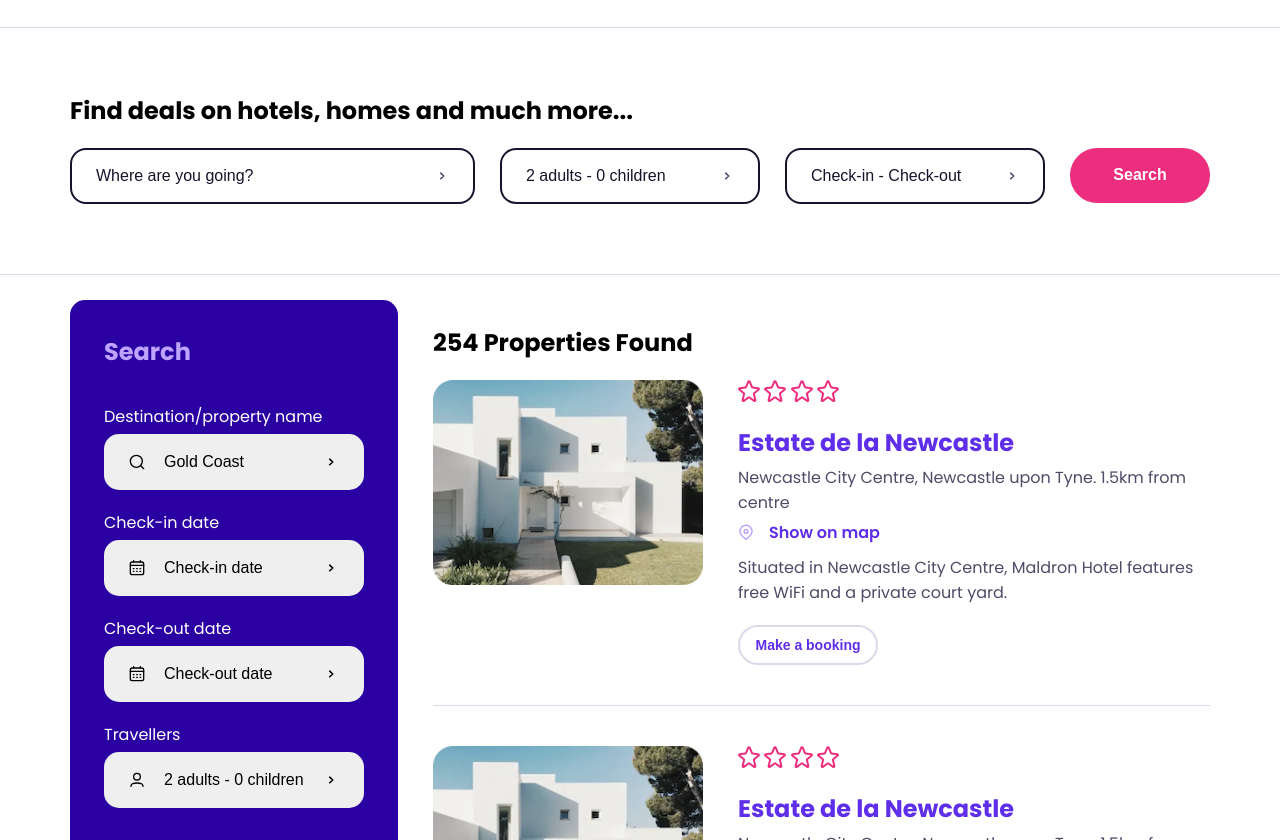
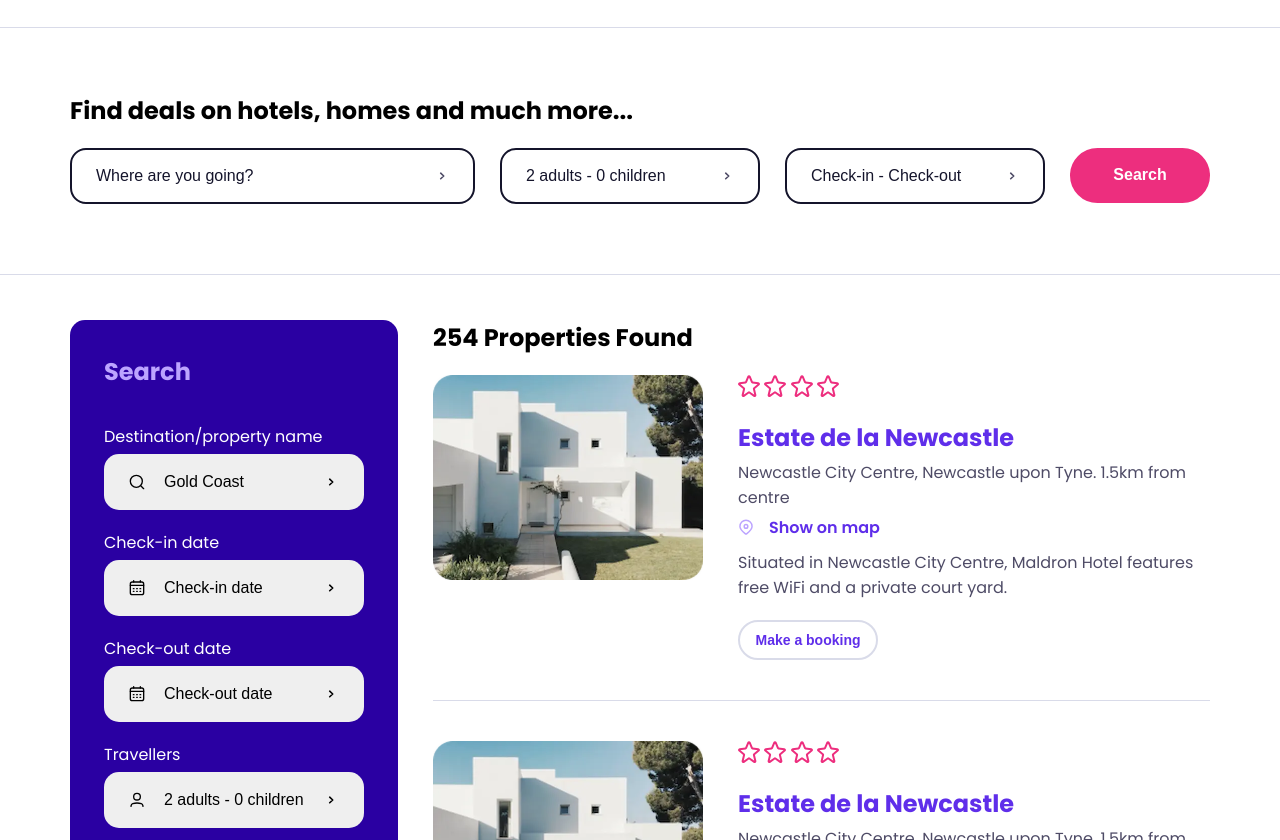
Before and after one commit to rodo08/202209-w1chwe-Nuria-Ramoneda-Rodrigo-Rosales, a website: page index.html in a window 1280 px wide. Shown: the part 82-922 px from the top of the page. Drawn offline with nearby package versions, Linux system fonts and the light colour scheme; files that its build step writes are made by us from their sources.

Commit message:
Fix margin top in secondary searcher

```diff
--- a/assets/scss/_layout.scss
+++ b/assets/scss/_layout.scss
@@ -1,6 +1,8 @@
-.main-section {
-  display: flex;
-  justify-content: flex-start;
-  align-items: flex-start;
-  gap: 35px;
+@media screen and (min-width: 1200px) {
+  .main-section {
+    display: flex;
+    justify-content: flex-start;
+    align-items: flex-start;
+    gap: 35px;
+  }
 }
--- a/assets/scss/components/_properties.scss
+++ b/assets/scss/components/_properties.scss
@@ -3,7 +3,7 @@
 @use "../base/variables" as vars;
 
 .wrapper-properties {
-  margin: 50px 0 30px;
+  margin: 45px 0 30px;
 }
 
 .property {
--- a/assets/scss/components/_searchers.scss
+++ b/assets/scss/components/_searchers.scss
@@ -32,19 +32,6 @@
   transform: translateY(-50%);
 }
 
-@media screen and (min-width: 1200px) {
-  .searcher-primary {
-    flex-direction: row;
-  }
-  .searcher-primary--bigger {
-    flex-grow: 2;
-  }
-
-  .searcher-secondary {
-    max-width: 370px;
-  }
-}
-
 .main-section__search-title {
   color: #bca4ff;
 }
@@ -54,7 +41,7 @@
   padding: 34px;
   background-color: vars.$secondary-color;
   border-radius: 15px;
-  margin-top: 25px;
+  margin-top: 45px;
 }
 
 .main-section__search-title {
@@ -110,3 +97,16 @@
   display: inline-block;
   margin-bottom: 5px;
 }
+
+@media screen and (min-width: 1200px) {
+  .searcher-primary {
+    flex-direction: row;
+  }
+  .searcher-primary--bigger {
+    flex-grow: 2;
+  }
+
+  .searcher-secondary {
+    max-width: 370px;
+  }
+}
--- a/index.html
+++ b/index.html
@@ -291,7 +291,7 @@
     </div>
     <div class="banner container">
       <span>Need more information to get started?</span>
-      <button class="button button-transparent"></button>
+      <button class="button button-transparent">Contact us</button>
     </div>
     <footer></footer>
   </main>
```
